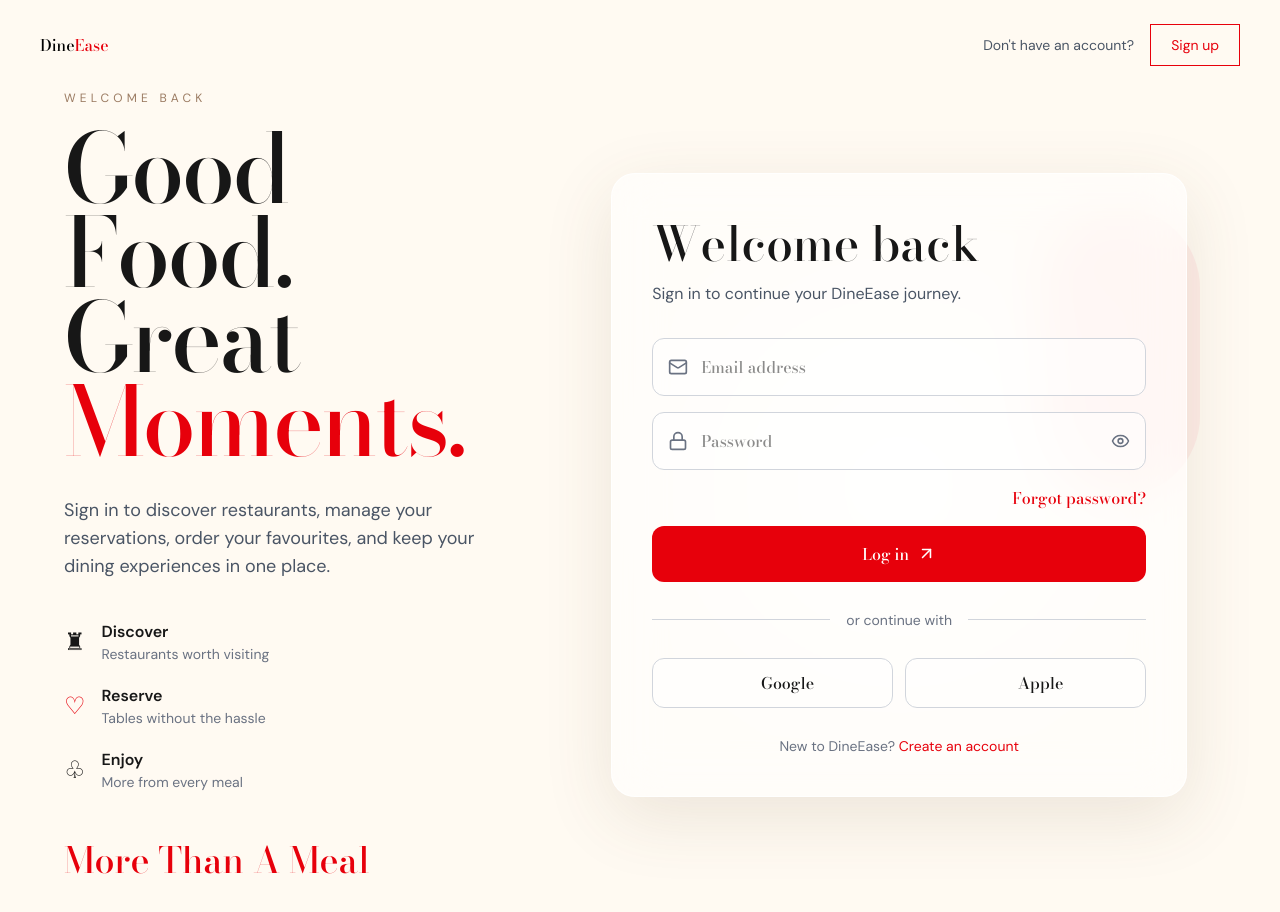
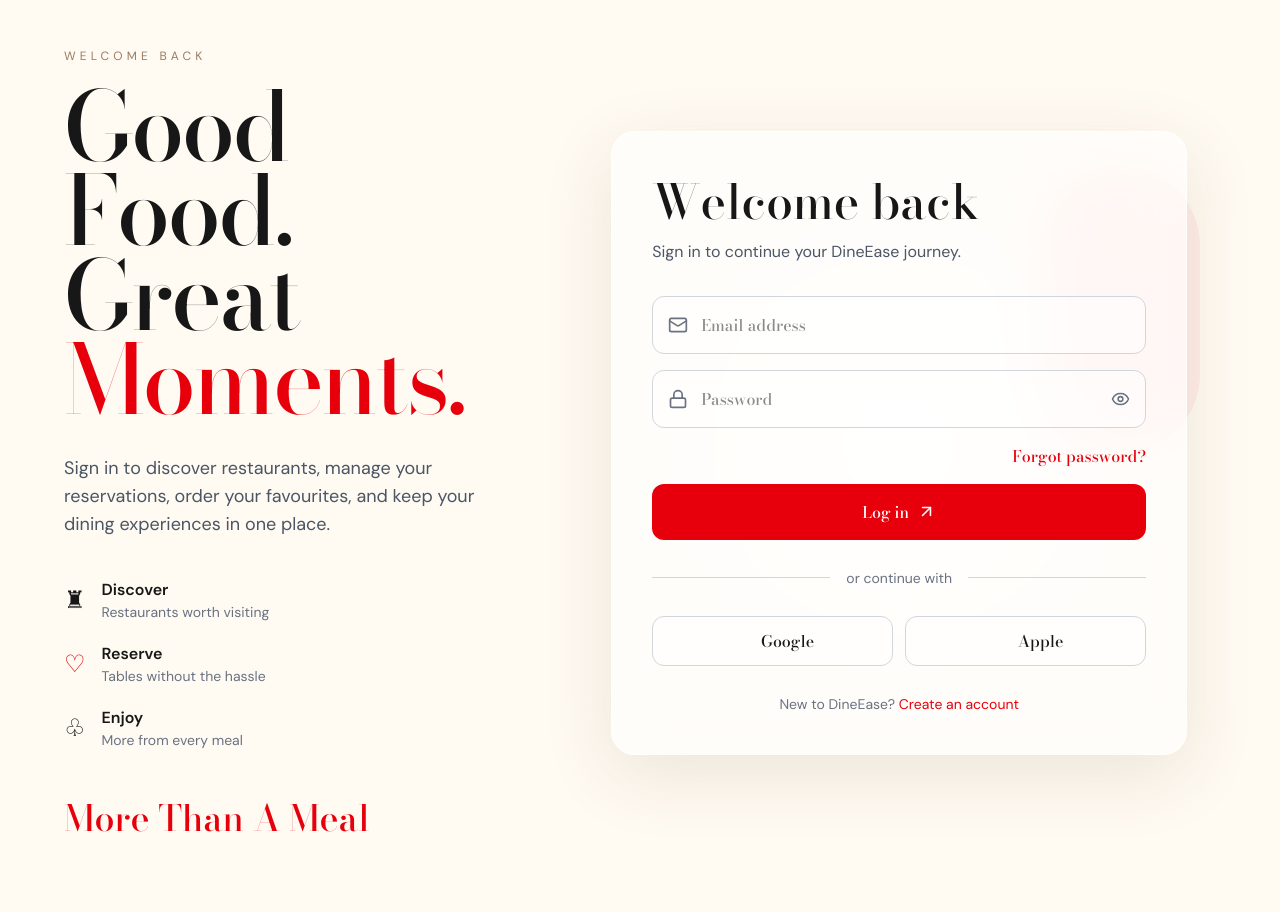
Before and after one commit to Dave-Dev1414/DineEase, a React (Vite) app in the folder frontend/: page /login in a window 1280 px wide. Shown: the top 912 px of the page. After the commit the page ends 886 px from the top, so only its background shows below. Built offline with nearby package versions, Linux system fonts and the light colour scheme; some icons are missing.

Commit message:
Remove login page navigation header

```diff
--- a/frontend/src/pages/Login.jsx
+++ b/frontend/src/pages/Login.jsx
@@ -37,32 +37,9 @@
         onClose={() => setNotification("")}
       />
 
-      <header className="relative w-full z-20 px-6 md:px-10 py-6 flex items-center justify-between">
-        <button
-          type="button"
-          onClick={() => navigate("/")}
-          className="font-[Bodoni_Moda] text-3xl"
-        >
-          <span className="text-black">Dine</span>
-          <span className="text-red-600">Ease</span>
-        </button>
 
-        <div className="flex items-center gap-4 font-[DM_Sans] text-sm">
-          <span className="hidden sm:block text-gray-600">
-            Don't have an account?
-          </span>
 
-          <button
-            type="button"
-            onClick={() => navigate("/signup")}
-            className="border border-red-600 text-red-600 px-5 py-2.5 hover:bg-red-600 hover:text-white transition-colors duration-200"
-          >
-            Sign up
-          </button>
-        </div>
-      </header>
-
-      <section className="min-h-[calc(100vh-88px)] grid lg:grid-cols-[0.9fr_1.1fr] items-center px-6 md:px-10 lg:px-16 pb-12">
+      <section className="min-h-screen grid lg:grid-cols-[0.9fr_1.1fr] items-center px-6 md:px-10 lg:px-16 py-12">
 
         <div className="max-w-xl mx-auto lg:mx-0 w-full z-10">
 
```
